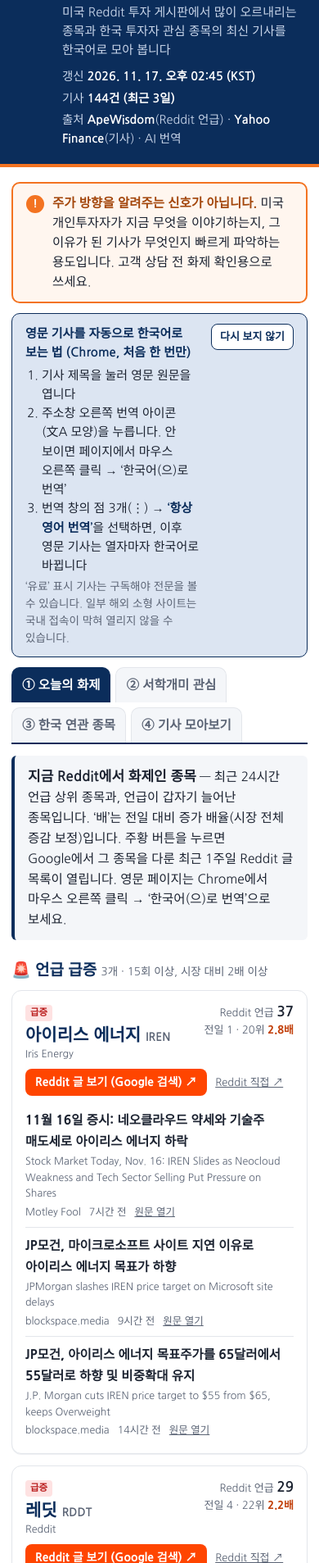
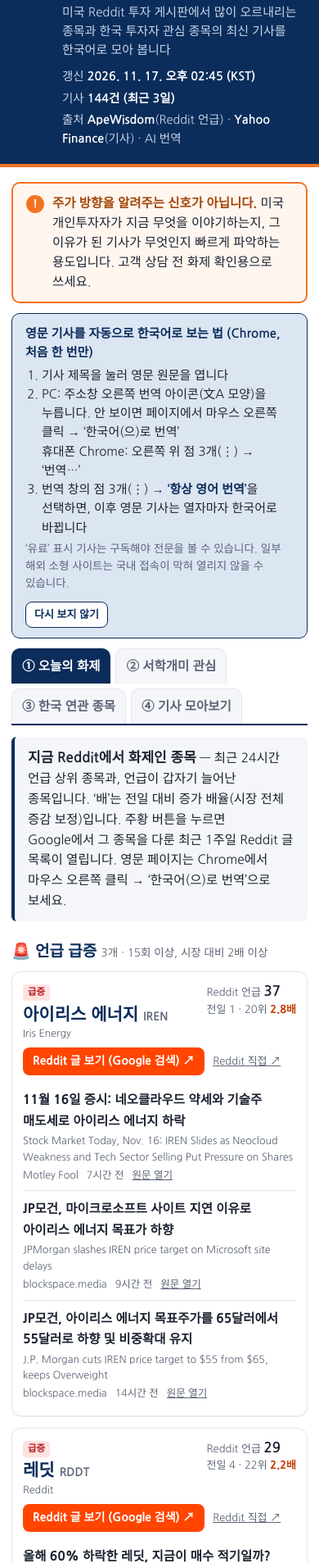
Before and after one commit to bluelagoon1222/Reddit-Issue-Korea, a plain HTML site: page index.html in a window 390 px wide. Shown: the part 93-2000 px from the top of the page at 82% size. Drawn offline with Linux system fonts and the light colour scheme.

Commit message:
Add files via upload

```diff
--- a/index.html
+++ b/index.html
@@ -40,7 +40,7 @@ header p{margin:6px 0 0;color:#C9D6EA;font-size:17px}
 .note{font-size:13.5px;color:var(--sub)}
 .empty{padding:28px;text-align:center;color:var(--sub);border:1px dashed var(--line);border-radius:10px;margin-top:10px}
 .cards{display:grid;grid-template-columns:repeat(auto-fill,minmax(420px,1fr));gap:14px;margin-top:10px}
-.card{border:1px solid var(--line);border-radius:12px;padding:14px 16px 10px;background:#fff;box-shadow:0 1px 0 #EEF0F3}
+.card{min-width:0;border:1px solid var(--line);border-radius:12px;padding:14px 16px 10px;background:#fff;box-shadow:0 1px 0 #EEF0F3}
 .card .top{display:flex;justify-content:space-between;align-items:flex-start;gap:10px}
 .card h3{margin:0;font-size:21px;color:var(--navy);line-height:1.3}
 .card h3 small{font-size:14px;color:var(--sub);font-weight:700;margin-left:6px}
@@ -81,13 +81,21 @@ ul.arts li:first-child{border-top:0}
 .list .tm{font-size:13px;color:var(--sub);line-height:1.4}
 .tkb{display:inline-block;font-size:12px;font-weight:800;background:var(--band);border:1px solid var(--line);border-radius:4px;padding:0 5px;margin:0 4px 0 0;cursor:pointer}
 footer{margin-top:40px;padding:20px 0 34px;background:var(--band);font-size:13px;color:var(--sub)}
+@media (min-width:761px){ body{zoom:1.08} .cards{grid-template-columns:repeat(auto-fill,minmax(380px,1fr))} }   /* PC: text about 1pt larger */
 @media (max-width:760px){
   .wrap{padding:0 14px}
   header h1{font-size:27px}
   header h1 .en{display:block;margin:2px 0 0;font-size:14px}
   header p{font-size:15px}
   .tab{padding:9px 12px;font-size:15.5px}
-  .cards{grid-template-columns:1fr}
+  .cards{grid-template-columns:minmax(0,1fr)}
+  .card{min-width:0;padding:12px 13px 8px}
+  .card .top{flex-wrap:wrap}
+  .stat{white-space:normal;text-align:left}
+  .rd{white-space:normal}
+  .at,.ent,.as,.kr,.en{overflow-wrap:anywhere}
+  .guide{flex-direction:column}
+  .guide button{margin-left:0}
   .list .row{grid-template-columns:1fr;gap:2px}
 }
 </style>
@@ -136,7 +144,7 @@ function render(){
     <div class="lag" role="note"><span class="ic">!</span><div><b>주가 방향을 알려주는 신호가 아닙니다.</b> 미국 개인투자자가 지금 무엇을 이야기하는지, 그 이유가 된 기사가 무엇인지 빠르게 파악하는 용도입니다. 고객 상담 전 화제 확인용으로 쓰세요.</div></div>
     ${store.get("rik_guide_off") ? "" : `<div class="guide" id="guide"><div><b>영문 기사를 자동으로 한국어로 보는 법 (Chrome, 처음 한 번만)</b><ol>
       <li>기사 제목을 눌러 영문 원문을 엽니다</li>
-      <li>주소창 오른쪽 번역 아이콘(文A 모양)을 누릅니다. 안 보이면 페이지에서 마우스 오른쪽 클릭 → ‘한국어(으)로 번역’</li>
+      <li>PC: 주소창 오른쪽 번역 아이콘(文A 모양)을 누릅니다. 안 보이면 페이지에서 마우스 오른쪽 클릭 → ‘한국어(으)로 번역’<br>휴대폰 Chrome: 오른쪽 위 점 3개(⋮) → ‘번역…’</li>
       <li>번역 창의 점 3개(⋮) → <b>‘항상 영어 번역’</b>을 선택하면, 이후 영문 기사는 열자마자 한국어로 바뀝니다</li></ol>
       <div class="note" style="margin-top:4px">‘유료’ 표시 기사는 구독해야 전문을 볼 수 있습니다. 일부 해외 소형 사이트는 국내 접속이 막혀 열리지 않을 수 있습니다.</div></div>
       <button id="guideOff">다시 보지 않기</button></div>`}
@@ -185,7 +193,7 @@ function renderGroup(k){
 function renderAll(){
   const tks = [...new Set(D.archive.flatMap(id => D.articles[id]?.tk || []))].sort();
   $("#pane").innerHTML = `<div class="bar"><input class="search" id="q" placeholder="검색 (예: 엔비디아, 실적, HBM)" value="${esc(st.q)}"><span class="note">한국어·영문 제목에서 찾습니다</span></div>
-    <div class="bar"><button class="chip" aria-pressed="${!st.tk}" data-tk="">전체</button>${tks.map(s => `<button class="chip" aria-pressed="${st.tk===s}" data-tk="${s}">${esc(D.tickers[s]?.ko || s)}</button>`).join("")}</div><div id="res"></div>`;
+    <div class="bar"><button class="chip" aria-pressed="${!st.tk}" data-tk="">전체</button>${tks.map(s => { const n = D.tickers[s]?.ko || s, dup = tks.filter(x => (D.tickers[x]?.ko || x) === n).length > 1; return `<button class="chip" aria-pressed="${st.tk===s}" data-tk="${s}">${esc(n)}${dup ? " " + s : ""}</button>`; }).join("")}</div><div id="res"></div>`;
   const run = () => {
     const q = st.q.trim().toLowerCase();
     const ids = D.archive.filter(id => { const a = D.articles[id]; if (!a) return false; if (st.tk && !a.tk.includes(st.tk)) return false;
```
